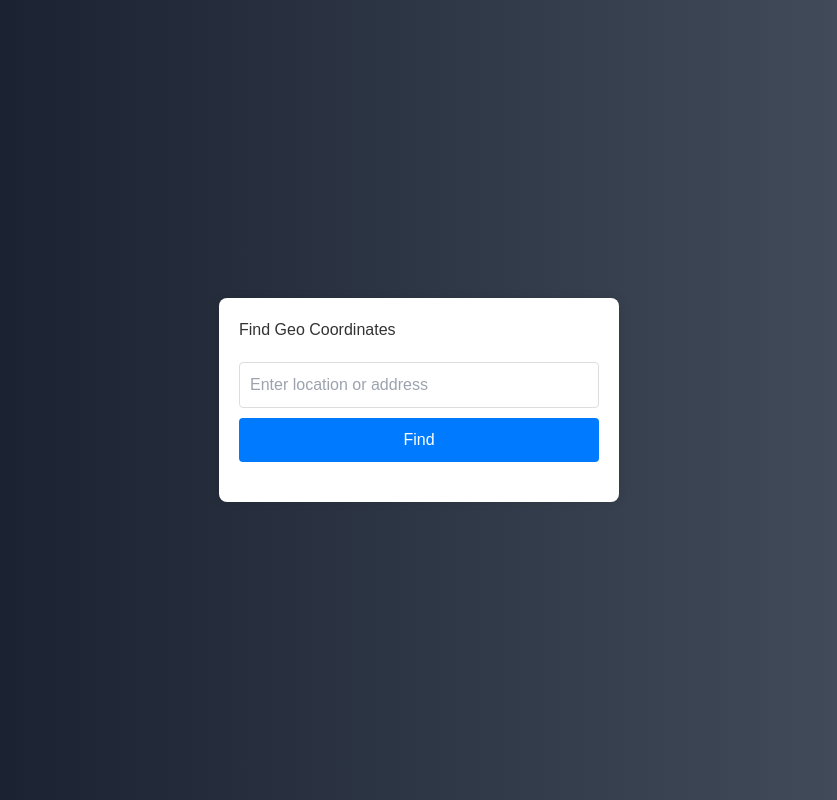
After one commit to Swapnil-070904/menu, a Flask app: template templates/geocord.html in a window 1280 px wide. The commit adds this page. Shown: the whole page, without its empty margins (221-1058 px from the left). Run offline with Flask 3, Linux system fonts and the light colour scheme; the template is opened without the code that fills it, so the values that code supplies are empty; some libraries are stand-ins or nearby versions.

Commit message:
geocord added

```diff
--- a/server.py
+++ b/server.py
@@ -1,6 +1,7 @@
 import smtplib,subprocess,re
 from twilio.rest import Client
-from flask import Flask, request, render_template, redirect, url_for, flash
+from geopy.geocoders import Nominatim # type: ignore
+from flask import Flask, request, render_template, redirect, url_for, flash,jsonify
 
 app = Flask(__name__)
 app.secret_key ='231d61aacdc033ea781601c07e4415dd'
@@ -31,6 +32,8 @@ def handle_action():
         return render_template('docker.html')
     elif action == 'wth':
         return render_template('wth.html')
+    elif action == 'geocord':
+        return render_template('geocord.html')
 
     else:
         return 'Unknown action!'
@@ -101,7 +104,25 @@ def wth():
 )
     return (f"Message sent with SID: {message.sid}")
 
+@app.route('/get_geo_coordinates', methods=['POST'])
+def get_geo_coordinates():
+    address = request.form.get('address')
 
+    geolocator = Nominatim(user_agent="geoapi")
+    location = geolocator.geocode(address)
+
+    if location:
+        coordinates = {
+            'latitude': location.latitude,
+            'longitude': location.longitude,
+            'address': location.address
+        }
+    else:
+        coordinates = {'error': 'Location not found'}
+
+    return jsonify(coordinates)
+
+# ------------------------------------------------------DOCKER----------------------------------------------
 @app.route("/pull", methods=['post'])
 def pull():
     img=request.form['docker']
--- /dev/null
+++ b/templates/geocord.html
@@ -0,0 +1,95 @@
+<!DOCTYPE html>
+<html lang="en">
+<head>
+    <meta charset="UTF-8">
+    <meta name="viewport" content="width=device-width, initial-scale=1.0">
+    <title>Find Geo Coordinates</title>
+    <script src="https://cdn.tailwindcss.com"></script>
+    <style>
+        body {
+            font-family: Arial, sans-serif;
+            background-color: #f4f4f4;
+            display: flex;
+            justify-content: center;
+            align-items: center;
+            height: 100vh;
+            margin: 0;
+        }
+        .geo-form {
+            background-color: #fff;
+            padding: 20px;
+            border-radius: 8px;
+            box-shadow: 0 0 10px rgba(0, 0, 0, 0.1);
+            width: 400px;
+        }
+        .geo-form h2 {
+            margin-bottom: 20px;
+            color: #333;
+        }
+        .geo-form input, .geo-form button {
+            width: 100%;
+            padding: 10px;
+            margin-bottom: 10px;
+            border: 1px solid #ddd;
+            border-radius: 4px;
+            font-size: 16px;
+        }
+        .geo-form button {
+            background-color: #007bff;
+            color: #fff;
+            border: none;
+            cursor: pointer;
+        }
+        .geo-form button:hover {
+            background-color: #0056b3;
+        }
+        .geo-results {
+            margin-top: 10px;
+            font-size: 16px;
+            color: #333;
+        }
+    </style>
+</head>
+<body class="bg-gradient-to-r from-gray-900 to-gray-600 text-white flex flex-col  min-h-screen p-4">
+
+<div class="geo-form">
+    <h2>Find Geo Coordinates</h2>
+    <form id="geoForm">
+        <input type="text" id="address" name="address" placeholder="Enter location or address" required>
+        <button type="submit">Find</button>
+    </form>
+    <div class="geo-results" id="results"></div>
+</div>
+
+<script>
+    document.getElementById('geoForm').addEventListener('submit', function(event) {
+        event.preventDefault(); // Prevent form from refreshing the page
+
+        const formData = new FormData(this);
+        const data = new URLSearchParams(formData);
+
+        fetch('/get_geo_coordinates', {
+            method: 'POST',
+            body: data,
+        })
+        .then(response => response.json())
+        .then(data => {
+            const resultsDiv = document.getElementById('results');
+            if (data.error) {
+                resultsDiv.innerHTML = 'Error: ' + data.error;
+            } else {
+                resultsDiv.innerHTML = `
+                    <p><strong>Address:</strong> ${data.address}</p>
+                    <p><strong>Latitude:</strong> ${data.latitude}</p>
+                    <p><strong>Longitude:</strong> ${data.longitude}</p>
+                `;
+            }
+        })
+        .catch(error => {
+            document.getElementById('results').textContent = 'Error: ' + error;
+        });
+    });
+</script>
+
+</body>
+</html>
--- a/templates/index.html
+++ b/templates/index.html
@@ -33,6 +33,8 @@
 
 	<button type="submit" name="action" value="wth"style="background-color: transparent; color: whitesmoke; padding: 10px 20px; margin: 5px; border: 3px solid green; border-radius: 3px; cursor: pointer; ">Whatsapp Mssg</button>
 
+	<button type="submit" name="action" value="geocord"style="background-color: transparent; color: whitesmoke; padding: 10px 20px; margin: 5px; border: 3px solid green; border-radius: 3px; cursor: pointer; ">Geo Coordinates</button>
+
     </form>
 
     <script>
@@ -57,7 +59,7 @@
                 method: 'POST',
             }).then(response => response.text()).then(data => alert(data));
         }
-	 function docker() {
+	 function wth() {
             fetch('/wth', {
                 method: 'POST',
             }).then(response => response.text()).then(data => alert(data));
```
